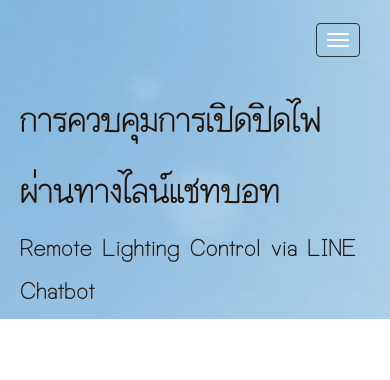
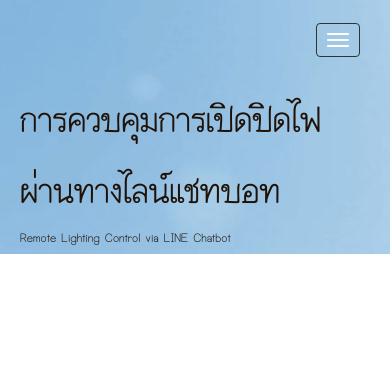
Before and after one commit to b5730200803/web_finalproject, a PHP site: page /page.php in a window 390 px wide. Shown: the top 380 px of the page. Run offline with PHP 8.4, Linux system fonts and the light colour scheme; data that the repository does not hold is empty; some libraries are stand-ins or nearby versions.

Commit message:
ขนาด

```diff
--- a/page.php
+++ b/page.php
@@ -35,7 +35,6 @@
 
     .jumbotron {
       margin-bottom: 0px;
-      background-color:  #3399FF;
       background-image: url(img/blue.jpg);
       padding:0px;
     }
@@ -74,6 +73,16 @@
 			padding:5px;
 		}
 		img {display:block;margin:0 auto};
+		 fontHead1{
+    		font-size: 30px;
+    		color:  #1F1209;
+    	}
+
+    	fontHead2{
+    		color:  #1F1209;
+    		font-size: 15px;
+    	}
+
   	}
 
 
```
